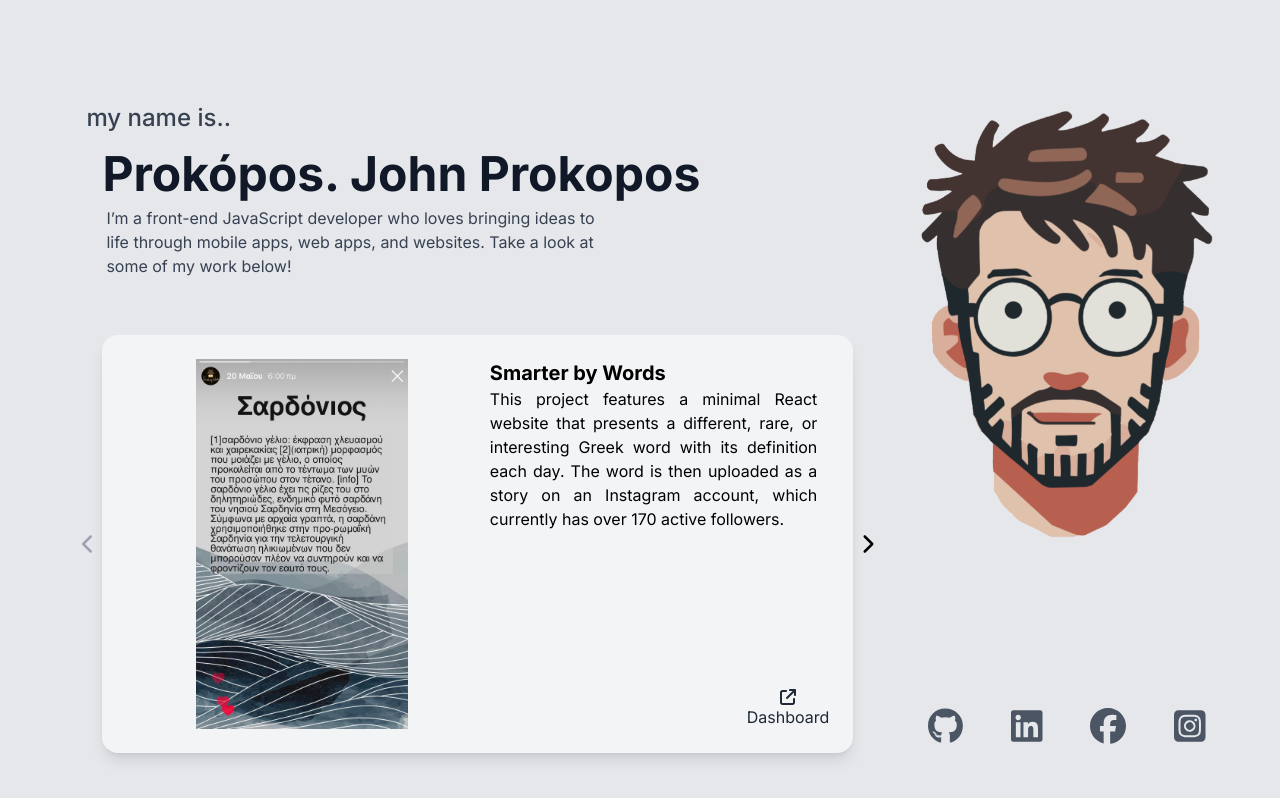
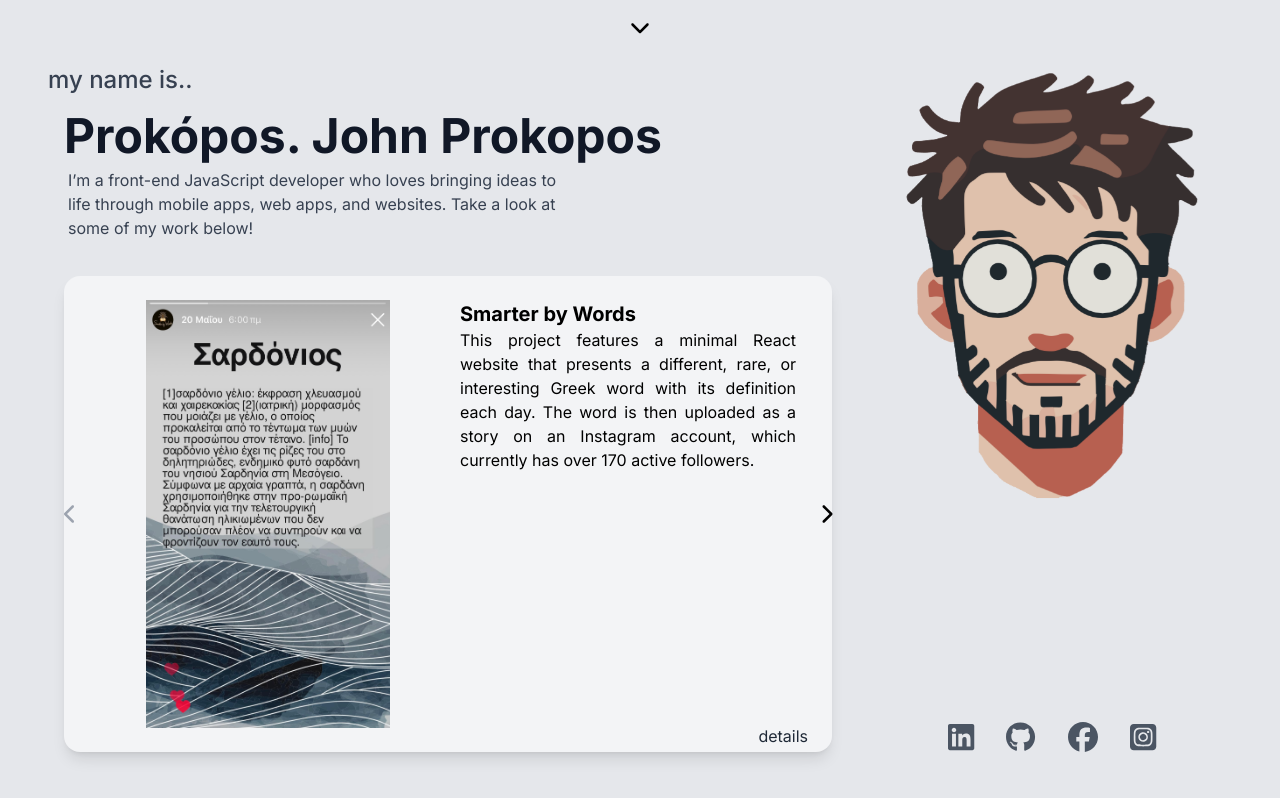
Before and after one commit to prokoposgiannis/porfolio-website, a Next.js app: page / in a window 1280 px wide. Built offline with nearby package versions, Linux system fonts and the light colour scheme.

Commit message:
basic dynamic routing done and general fixes

```diff
--- a/src/app/components/MainBody.js
+++ b/src/app/components/MainBody.js
@@ -13,6 +13,8 @@ import {
   faChevronLeft,
   faChevronRight,
 } from "@fortawesome/free-solid-svg-icons";
+
+import TopBarLayout from "@/app/components/TopBarLayout";
 
 export default function MainBody() {
   const [currentProject, setCurrentProject] = useState(0);
@@ -59,25 +61,33 @@ export default function MainBody() {
     },
   ];
 
+  const social = [
+    { icon: faLinkedin, hoverColor: "hover:text-sky-600" },
+    { icon: faGithub, hoverColor: "hover:text-neutral-900" },
+    { icon: faFacebook, hoverColor: "hover:text-blue-600" },
+    { icon: faSquareInstagram, hoverColor: "hover:text-pink-600" },
+  ];
+
   return (
-    <div className="flex flex-grow overflow-y-hidden">
-      <div className="flex flex-col w-2/3 pl-1/4.6 pt-1/4.6">
-        <div className="h-1/3">
-          <h2 className="text-2xl font-medium text-gray-700 -ml-4">
+    <TopBarLayout>
+      <div className="flex flex-col md:flex-row flex-grow px-16 pt-1/4.7 pb-12">
+        <div className="flex flex-col md:w-2/3">
+          <div className="mb-4">
+            <h2 className="-ml-4 text-2xl font-medium text-gray-700">
               my name is..
             </h2>
             <h1 className="text-5xl font-bold text-gray-900 mt-4">
               Prokópos. John Prokopos
             </h1>
-          <p className="max-w-lg ml-1 mt-2 text-gray-700">
+            <p className="pl-1 max-w-lg mt-2 text-gray-700">
               I’m a front-end JavaScript developer who loves bringing ideas to
               life through mobile apps, web apps, and websites. Take a look at
               some of my work below!
             </p>
           </div>
 
-        <div className="relative flex h-1/2.5">
-          <div className="absolute -left-5 flex h-full items-center justify-center ">
+          <div className="relative flex h-64 mt-5 md:h-2/3.5">
+            <div className="absolute left-0 flex h-full items-center justify-center">
               <FontAwesomeIcon
                 icon={faChevronLeft}
                 className={`user-select-none text-xl ${
@@ -88,11 +98,16 @@ export default function MainBody() {
                 onClick={handlePreviousClick}
               />
             </div>
-          <div className={`shadow-lg bg-gray-100 rounded-2xl transition-opacity duration-100 ${transitioning ? "opacity-0" : "opacity-100"}`}>
+
+            <div
+              className={`h-full shadow-lg bg-gray-100 rounded-2xl transition-opacity duration-100 w-full ${
+                transitioning ? "opacity-0" : "opacity-100"
+              }`}
+            >
               <ProjectPage project={projects[currentProject]} />
             </div>
 
-          <div className="flex h-full items-center justify-center absolute -right-5 ">
+            <div className="absolute right-0 flex h-full items-center justify-center">
               <FontAwesomeIcon
                 icon={faChevronRight}
                 className={`user-select-none text-xl ${
@@ -105,7 +120,7 @@ export default function MainBody() {
             </div>
           </div>
         </div>
-      <div className="user-select-none flex flex-col items-center w-1/3 pt-1/4.6">
+        <div className="md:pl-14 user-select-none flex flex-col items-center md:w-1/3">
           <Image
             src="/face.png"
             width={300}
@@ -113,25 +128,17 @@ export default function MainBody() {
             className="animate-float"
             alt="Picture of the author"
           />
-        <div className="user-select-none flex w-full justify-center flex-grow items-end pb-14 ">
+          <div className="user-select-none flex w-full justify-center flex-grow items-end">
+            {social.map((s) => (
               <FontAwesomeIcon
-            icon={faGithub}
-            className="user-select-none text-4xl px-6 text-gray-600 hover:text-neutral-900 transform transition-transform duration-50 hover:scale-150"
+                key={s.icon.iconName}
+                icon={s.icon}
+                className={`user-select-none text-3xl px-4 text-gray-600 transition-transform duration-50 transform hover:scale-150 ${s.hoverColor}`}
               />
-          <FontAwesomeIcon
-            icon={faLinkedin}
-            className="user-select-none text-4xl px-6 text-gray-600 hover:text-sky-600 transform transition-transform duration-50 hover:scale-150"
-          />
-          <FontAwesomeIcon
-            icon={faFacebook}
-            className="user-select-none text-4xl px-6 text-gray-600  hover:text-blue-600 transform transition-transform duration-50 hover:scale-150"
-          />
-          <FontAwesomeIcon
-            icon={faSquareInstagram}
-            className="user-select-none text-4xl px-6 text-gray-600 hover:text-pink-600 hover:transform transition-transform duration-50 hover:scale-150"
-          />
+            ))}
           </div>
         </div>
       </div>
+    </TopBarLayout>
   );
 }
--- /dev/null
+++ b/src/app/components/TopBarLayout.js
@@ -0,0 +1,54 @@
+"use client";
+import React, { useState } from 'react';
+import { FontAwesomeIcon } from '@fortawesome/react-fontawesome';
+import { config } from '@fortawesome/fontawesome-svg-core';
+import '@fortawesome/fontawesome-svg-core/styles.css';
+import {
+  faChevronUp,
+  faChevronDown
+} from '@fortawesome/free-solid-svg-icons';
+
+config.autoAddCss = false; // Prevent FontAwesome from adding its own CSS
+
+const TopBarLayout = ({ children }) => {
+  const [isOpen, setIsOpen] = useState(false);
+
+  const toggleBar = () => {
+    setIsOpen((prev) => !prev);
+  };
+
+  return (
+    <div className="flex h-full">
+      <div className="relative">
+        <button
+          className={`text-black fixed left-1/2 transform -translate-x-1/2 z-50 font-bold transition-all duration-300 ${
+            isOpen ? 'top-12' : 'top-4'
+          }`}
+          onClick={toggleBar}
+        >
+          <FontAwesomeIcon
+            icon={isOpen ? faChevronUp : faChevronDown}
+            className={`user-select-none text-xl ${
+              isOpen ? 'text-white' : 'text-black'
+            }`}
+          />
+        </button>
+        <div
+          className={`fixed top-0 left-0 w-full bg-gradient-to-transparent text-white transition-transform duration-300 ease-in-out transform ${
+            isOpen ? 'translate-y-0' : '-translate-y-full'
+          } z-40`}
+          style={{ height: '200px' }}
+        >
+          <div className="flex text-center justify-center font-bold pt-5">
+            <h2 className="px-10">Menu</h2>
+            <h2 className="px-10">Projects</h2>
+            <h2 className="px-10">About</h2>
+          </div>
+        </div>
+      </div>
+      <div className="flex">{children}</div>
+    </div>
+  );
+};
+
+export default TopBarLayout;
--- a/src/app/components/projects/ProjectPage.js
+++ b/src/app/components/projects/ProjectPage.js
@@ -1,8 +1,5 @@
 import Image from "next/image";
-import { FontAwesomeIcon } from "@fortawesome/react-fontawesome";
-import { faArrowUpRightFromSquare } from "@fortawesome/free-solid-svg-icons";
 import Link from "next/link";
-
 
 export default function Project({ project }) {
   if (!project) {
@@ -22,14 +19,16 @@ export default function Project({ project }) {
           alt="Picture of a project"
         />
       </div>
-      <div className="relative flex flex-col overflow-x-auto px-3 w-1/2">
+      <div className="relative overflow-x-hidden flex flex-col px-3 w-1/2">
         <h1 className="text-xl font-bold">{project.title}</h1>
         <p className="text-justify">{project.description}</p>
-        <div className="justify-center items-center absolute bottom-0 right-0 flex flex-col user-select-none text-gray-800">
-          <FontAwesomeIcon
-          icon={faArrowUpRightFromSquare}
-          className="text-md transform transition-transform duration-50 hover:scale-150"
-          /><Link href="/projectPage">Dashboard</Link></div>
+      </div>
+      <div className="justify-center items-center absolute bottom-1 right-6 flex flex-col user-select-none hover:underline text-gray-800 text-md transform transition-transform duration-50 hover:scale-110">
+        <Link
+          href={`/projects/${project.title.toLowerCase().replace(/ /g, "-")}`}
+        >
+          details
+        </Link>
       </div>
     </div>
   );
--- a/src/app/globals.css
+++ b/src/app/globals.css
@@ -4,8 +4,7 @@
 
 :root {
   --foreground-rgb: 0, 0, 0;
-  --background-start-rgb: 227, 242, 253;
-  --background-end-rgb: 107, 114, 128;
+  --background-rgb: 229, 231, 235;
 }
 
 /* @media (prefers-color-scheme: dark) {
@@ -16,18 +15,22 @@
   }
 } */
 
+html, body {
+  height: 100%;
+  width: 100%;
+  margin: 0;
+  padding: 0;
+}
+
 body {
   color: rgb(var(--foreground-rgb));
-  background: linear-gradient(
-      to bottom,
-      transparent,
-      rgb(var(--background-end-rgb))
-    )
-    rgb(var(--background-start-rgb));
+  background-color: rgb(var(--background-rgb));
 }
 
 @layer utilities {
   .text-balance {
     text-wrap: balance;
   }
+  .bg-gradient-to-transparent {
+    background: linear-gradient(to bottom, rgba(31, 41, 55, 1) 30%, rgba(229, 231, 235, 0));  }
 }
--- a/src/app/page.js
+++ b/src/app/page.js
@@ -8,10 +8,8 @@ import MainBody from "@/app/components/MainBody";
 
 export default function Home() {
   return (
-    <div className="flex h-screen bg-gray-200">
-      <div className="flex flex-col flex-1 lg:overflow-y-auto lg:overflow-x-hidden">
+    <div className="flex h-full">
         <MainBody />
-      </div>
     </div>
   );
 }
--- a/src/app/projectPage/page.js
+++ /dev/null
@@ -1,55 +0,0 @@
-import Image from "next/image";
-import { FontAwesomeIcon } from "@fortawesome/react-fontawesome";
-import { faArrowUpRightFromSquare } from "@fortawesome/free-solid-svg-icons";
-
-export default function ProjectPage({ project }) {
-
-
-    const projects = [
-        {
-          title: "Smarter by Words",
-          description: ["This project features a minimal React website that presents a different, rare, or interesting Greek word with its definition each day. The word is then uploaded as a story on an Instagram account, which currently has over 170 active followers (https://www.instagram.com/smarter_bywords/).", "The key process is fully automated and server-side, using a Node.js engine. Every day at 05:00 AM, a scheduled function is triggered. This function selects the next word in line, fetches the necessary components (word details and a background image stored in Firebase), creates the final image using Node-Canvas, and uploads it to Instagram via the instagram-private-api library."],
-          tools: "Tools used: React, Node.js, Node-Canvas,  instagram-private-api, Firebase's tools (Firestore, Firebase storage, scheduled functions and Firebase hosting)",
-          image: "/smarter-by-words-image.jpg",
-        },
-        {
-          title: "Chatty John",
-          description:
-            "Lorem ipsum dolor sit amet, consectetur adipiscing elit. Ut enim ad minim veniam, aboris nisi ut aliquip ex ea commodo consequat. Duis aute irure dolor in reprehenderit in voluptate velit esse cillum dolore eu fugiat nulla pariatur. Excepteur sint occaecat cupidatat non proident, sunt in culpa qui officia deserunt mollit anim id est laborum.",
-          image: "/chatty-john-image.png",
-        },
-        {
-          title: "devExpert",
-          description:
-            "Sed do eiusmod tempor incididunt ut labore et dolore magna aliqua. Ut enim ad minim veniam, quis nostrud exercitation ullamco laboris nisi ut aliquip ex ea commodo consequat. Duis aute irure dolor in reprehenderit in voluptate velit esse cillum dolore eu fugiat nulla pariatur. Excepteur sint occaecat cupidatat non proident, sunt in culpa qui officia deserunt mollit anim id est laborum. Ut enim ad minim veniam, quis nostrud exercitation ullamco laboris nisi ut aliquip ex ea commodo consequat. Duis aute irure dolor in reprehenderit in voluptate velit esse cillum dolore eu fugiat nulla pariatur. Excepteur sint occaecat cupidatat non proident, sunt in culpa qui officia deserunt mollit anim id est laborum.",
-          image: "/dev-expert-image.png",
-        },
-      ];
-
-
-
-  return (
-   <div className="flex h-screen bg-gray-200 lg:overflow-y-auto lg:overflow-x-hidden">
-    <div className="flex w-full h-full p-6">
-      <div className="relative flex px-3 flex-col w-1/2">
-        <Image
-          src={projects[0].image}
-          fill
-          style={{
-            objectFit: "contain",
-          }}
-          sizes="100vw"
-          alt="Picture of a project"
-        />
-      </div>
-      <div className="relative flex flex-col overflow-x-auto px-3 w-1/2">
-        <h1 className="text-xl font-bold">{projects[0].title}</h1>
-        <div>
-        {projects[0].description.map((p)=><p className="text-justify pb-6">{p}</p>)}
-        </div>
-        <p className="italic  text-gray-700">{projects[0].tools}</p>
-      </div>
-    </div>
-    </div>
-  );
-}
--- /dev/null
+++ b/src/app/projects/[pj]/page.js
@@ -0,0 +1,69 @@
+import Image from "next/image";
+import TopBarLayout from "@/app/components/TopBarLayout";
+import { FontAwesomeIcon } from "@fortawesome/react-fontawesome";
+import { faHouse } from "@fortawesome/free-solid-svg-icons";
+import Link from "next/link";
+
+export default function ProjectPage({ project }) {
+  const projects = [
+    {
+      title: "Smarter by Words",
+      description: [
+        "This project features a minimal React website that presents a different, rare, or interesting Greek word with its definition each day. The word is then uploaded as a story on an Instagram account, which currently has over 170 active followers (https://www.instagram.com/smarter_bywords/).",
+        "The key process is fully automated and server-side, using a Node.js engine. Every day at 05:00 AM, a scheduled function is triggered. This function selects the next word in line, fetches the necessary components (word details and a background image stored in Firebase), creates the final image using Node-Canvas, and uploads it to Instagram via the instagram-private-api library.",
+      ],
+      tools:
+        "Tools used: React, Node.js, Node-Canvas, instagram-private-api, Firebase's tools (Firestore, Firebase storage, scheduled functions and Firebase hosting)",
+      image: "/smarter-by-words-image.jpg",
+    },
+    {
+      title: "Chatty John",
+      description:
+        "Lorem ipsum dolor sit amet, consectetur adipiscing elit. Ut enim ad minim veniam, aboris nisi ut aliquip ex ea commodo consequat. Duis aute irure dolor in reprehenderit in voluptate velit esse cillum dolore eu fugiat nulla pariatur. Excepteur sint occaecat cupidatat non proident, sunt in culpa qui officia deserunt mollit anim id est laborum.",
+      image: "/chatty-john-image.png",
+    },
+    {
+      title: "devExpert",
+      description:
+        "Sed do eiusmod tempor incididunt ut labore et dolore magna aliqua. Ut enim ad minim veniam, quis nostrud exercitation ullamco laboris nisi ut aliquip ex ea commodo consequat. Duis aute irure dolor in reprehenderit in voluptate velit esse cillum dolore eu fugiat nulla pariatur. Excepteur sint occaecat cupidatat non proident, sunt in culpa qui officia deserunt mollit anim id est laborum. Ut enim ad minim veniam, quis nostrud exercitation ullamco laboris nisi ut aliquip ex ea commodo consequat. Duis aute irure dolor in reprehenderit in voluptate velit esse cillum dolore eu fugiat nulla pariatur. Excepteur sint occaecat cupidatat non proident, sunt in culpa qui officia deserunt mollit anim id est laborum.",
+      image: "/dev-expert-image.png",
+    },
+  ];
+
+  return (
+    <TopBarLayout>
+      <div className="flex flex-grow flex-col lg:w-1/2 md:flex-row h-screen bg-gray-200 overflow-y-auto overflow-x-hidden px-16 pt-1/4.7 pb-12">
+        <div className="flex w-full">
+          <div className="relative w-full h-64 lg:h-full">
+            <Image
+              src={projects[0].image}
+              fill
+              style={{
+                objectFit: "contain",
+              }}
+              sizes="100vw"
+              alt="Picture of a project"
+            />
+          </div>
+        </div>
+        <div className="relative flex flex-col w-full">
+          <h1 className="text-xl font-bold">{projects[0].title}</h1>
+          <div className="mt-4">
+            {projects[0].description.map((p, index) => (
+              <p key={index} className="text-justify pb-6">
+                {p}
+              </p>
+            ))}
+          </div>
+          <p className="italic text-gray-700">{projects[0].tools}</p>
+          <Link href="/">
+            <FontAwesomeIcon
+              className="absolute bottom-0 right-0 text-2xl px-4 text-black transition-transform duration-50 transform hover:scale-150"
+              icon={faHouse}
+            />
+          </Link>
+        </div>
+      </div>
+    </TopBarLayout>
+  );
+}
--- a/tailwind.config.js
+++ b/tailwind.config.js
@@ -7,14 +7,10 @@ module.exports = {
   ],
   theme: {
     extend: {
-      backgroundImage: {
-        "gradient-radial": "radial-gradient(var(--tw-gradient-stops))",
-        "gradient-conic":
-          "conic-gradient(from 180deg at 50% 50%, var(--tw-gradient-stops))",
-      },
       spacing: {
         "1/4.5": "12%",
         "1/4.6": "8%",
+        "1/4.7": "5%",
         "1/2.5": "60%",
         "2/4.5": "55%",
         "2/3.5": "75%",
```
Lines whose indentation alone changed are shown as unchanged.
